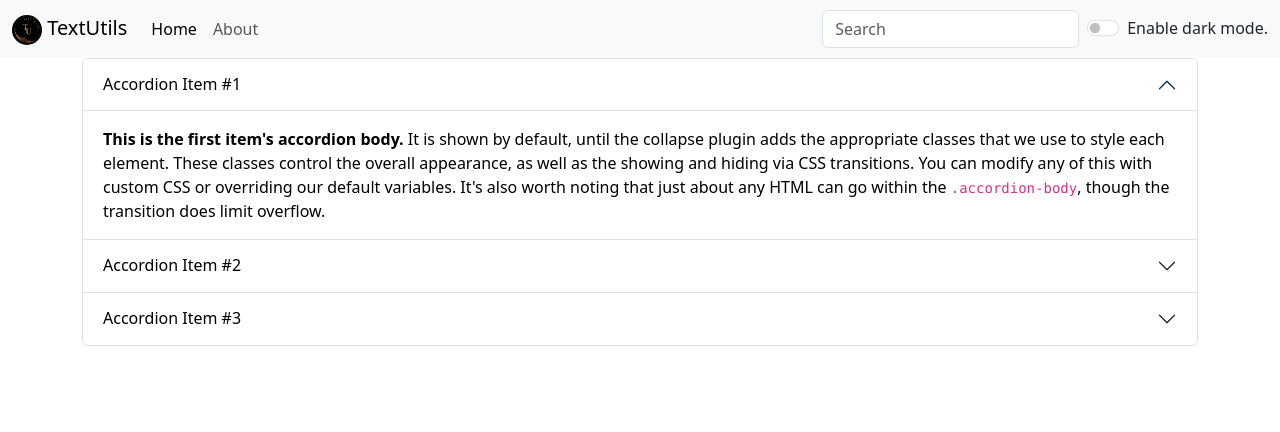
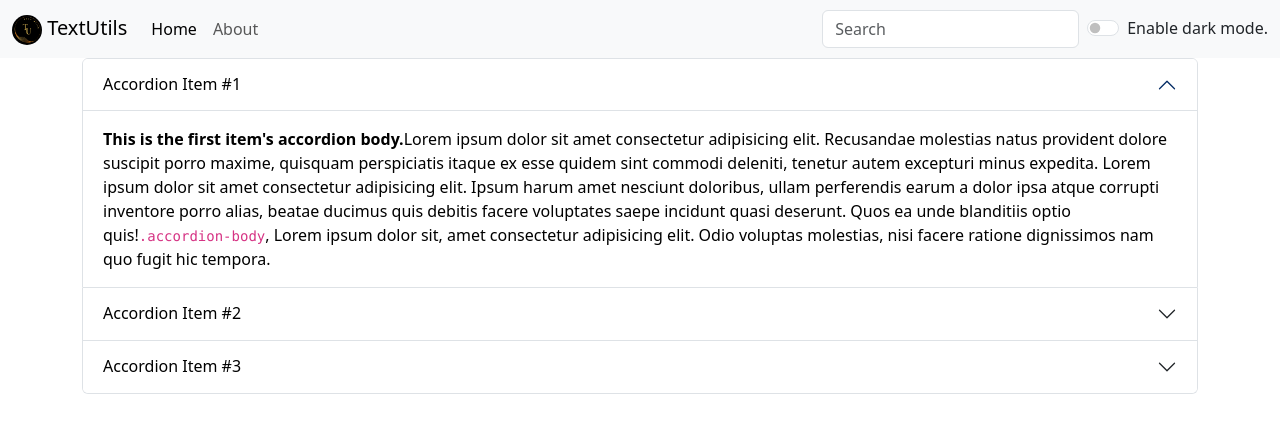
Before and after one commit to soham555-maker/FIR_REACT_APP, a React (Vite) app: page /about in a window 1280 px wide. Shown: the top 432 px of the page. Built offline with nearby package versions, Linux system fonts and the light colour scheme.

Commit message:
setting base for github pages deployment

```diff
--- a/index.html
+++ b/index.html
@@ -4,7 +4,7 @@
     <meta charset="UTF-8" />
     <link rel="icon" type="image/svg+xml" href="/vite.svg" />
     <meta name="viewport" content="width=device-width, initial-scale=1.0" />
-    <link rel="shortcut icon" href="%PUBLIC_URL%/logo.png" >
+    <link rel="shortcut icon" href="./src/assets/logo.png" >
     <title>TextUtils - Home</title>
     <link href="https://cdn.jsdelivr.net/npm/bootstrap@5.3.2/dist/css/bootstrap.min.css" rel="stylesheet" integrity="sha384-T3c6CoIi6uLrA9TneNEoa7RxnatzjcDSCmG1MXxSR1GAsXEV/Dwwykc2MPK8M2HN" crossorigin="anonymous">
   </head>
--- a/src/routes/About.jsx
+++ b/src/routes/About.jsx
@@ -1,14 +1,9 @@
 import React from "react";
 import { Form, useOutletContext } from "react-router-dom";
-// import {exp} from "./Navbar.js"
-// import PropTypes from "prop-types";
+
+
 export default function About(props) {
-  //   const exp2 = ()=>{
-  //     console.log("sucess2"
-  //   }
   const [mainStyle] = useOutletContext();
-  console.log("about"+mainStyle);
-  console.log(mainStyle);
   return (
     <div >
       <div className="accordion container" id="accordionExample" >
@@ -32,14 +27,9 @@ export default function About(props) {
             data-bs-parent="#accordionExample"
           >
             <div className="accordion-body" style={mainStyle}>
-              <strong>This is the first item's accordion body.</strong> It is
-              shown by default, until the collapse plugin adds the appropriate
-              classes that we use to style each element. These classes control
-              the overall appearance, as well as the showing and hiding via CSS
-              transitions. You can modify any of this with custom CSS or
-              overriding our default variables. It's also worth noting that just
-              about any HTML can go within the <code>.accordion-body</code>,
-              though the transition does limit overflow.
+              <strong>This is the first item's accordion body.</strong>Lorem ipsum dolor sit amet consectetur adipisicing elit. Recusandae molestias natus provident dolore suscipit porro maxime, quisquam perspiciatis itaque ex esse quidem sint commodi deleniti, tenetur autem excepturi minus expedita.
+              Lorem ipsum dolor sit amet consectetur adipisicing elit. Ipsum harum amet nesciunt doloribus, ullam perferendis earum a dolor ipsa atque corrupti inventore porro alias, beatae ducimus quis debitis facere voluptates saepe incidunt quasi deserunt. Quos ea unde blanditiis optio quis!<code>.accordion-body</code>,
+              Lorem ipsum dolor sit, amet consectetur adipisicing elit. Odio voluptas molestias, nisi facere ratione dignissimos nam quo fugit hic tempora.
             </div>
           </div>
         </div>
@@ -63,14 +53,9 @@ export default function About(props) {
             data-bs-parent="#accordionExample"
           >
             <div className="accordion-body" style={mainStyle}>
-              <strong>This is the second item's accordion body.</strong> It is
-              hidden by default, until the collapse plugin adds the appropriate
-              classes that we use to style each element. These classes control
-              the overall appearance, as well as the showing and hiding via CSS
-              transitions. You can modify any of this with custom CSS or
-              overriding our default variables. It's also worth noting that just
-              about any HTML can go within the <code>.accordion-body</code>,
-              though the transition does limit overflow.
+              <strong>This is the second item's accordion body.</strong>Lorem ipsum dolor sit amet consectetur adipisicing elit. Recusandae molestias natus provident dolore suscipit porro maxime, quisquam perspiciatis itaque ex esse quidem sint commodi deleniti, tenetur autem excepturi minus expedita.
+              Lorem ipsum dolor sit amet consectetur adipisicing elit. Quaerat ad tempora accusantium hic quod voluptatibus dolor ipsum ut numquam quo dolorem esse, natus molestias eos quibusdam reprehenderit! Labore molestiae totam ipsum ex, fugit cupiditate odit, assumenda nisi aspernatur pariatur eaque.<code>.accordion-body</code>,
+              Lorem ipsum dolor sit, amet consectetur adipisicing elit. Odio voluptas molestias, nisi facere ratione dignissimos nam quo fugit hic tempora.
             </div>
           </div>
         </div>
@@ -94,14 +79,9 @@ export default function About(props) {
             data-bs-parent="#accordionExample"
           >
             <div className="accordion-body" style={mainStyle}>
-              <strong>This is the third item's accordion body.</strong> It is
-              hidden by default, until the collapse plugin adds the appropriate
-              classes that we use to style each element. These classes control
-              the overall appearance, as well as the showing and hiding via CSS
-              transitions. You can modify any of this with custom CSS or
-              overriding our default variables. It's also worth noting that just
-              about any HTML can go within the <code>.accordion-body</code>,
-              though the transition does limit overflow.
+              <strong>This is the third item's accordion body.</strong>Lorem ipsum dolor sit amet consectetur adipisicing elit. Recusandae molestias natus provident dolore suscipit porro maxime, quisquam perspiciatis itaque ex esse quidem sint commodi deleniti, tenetur autem excepturi minus expedita.
+              Lorem ipsum dolor sit amet consectetur adipisicing elit. Deleniti consequuntur magnam veritatis voluptatibus sit ad in obcaecati quia dicta tempore corporis perspiciatis sapiente aut optio, deserunt dolorem fugit, accusamus nobis commodi modi laudantium exercitationem. Velit porro similique atque nisi? Dolorum?<code>.accordion-body</code>,
+              Lorem ipsum dolor sit, amet consectetur adipisicing elit. Odio voluptas molestias, nisi facere ratione dignissimos nam quo fugit hic tempora.
             </div>
           </div>
         </div>
--- a/vite.config.js
+++ b/vite.config.js
@@ -5,6 +5,7 @@ import react from '@vitejs/plugin-react'
 // https://vitejs.dev/config/
 export default defineConfig({
   plugins: [react()],
+  base: "/TextUtils_REACT_APP",
   server: {
   hmr: {
   overlay: false,
```
Also changed, not shown: src/routes/Textfield.jsx (+11 -7 lines).
